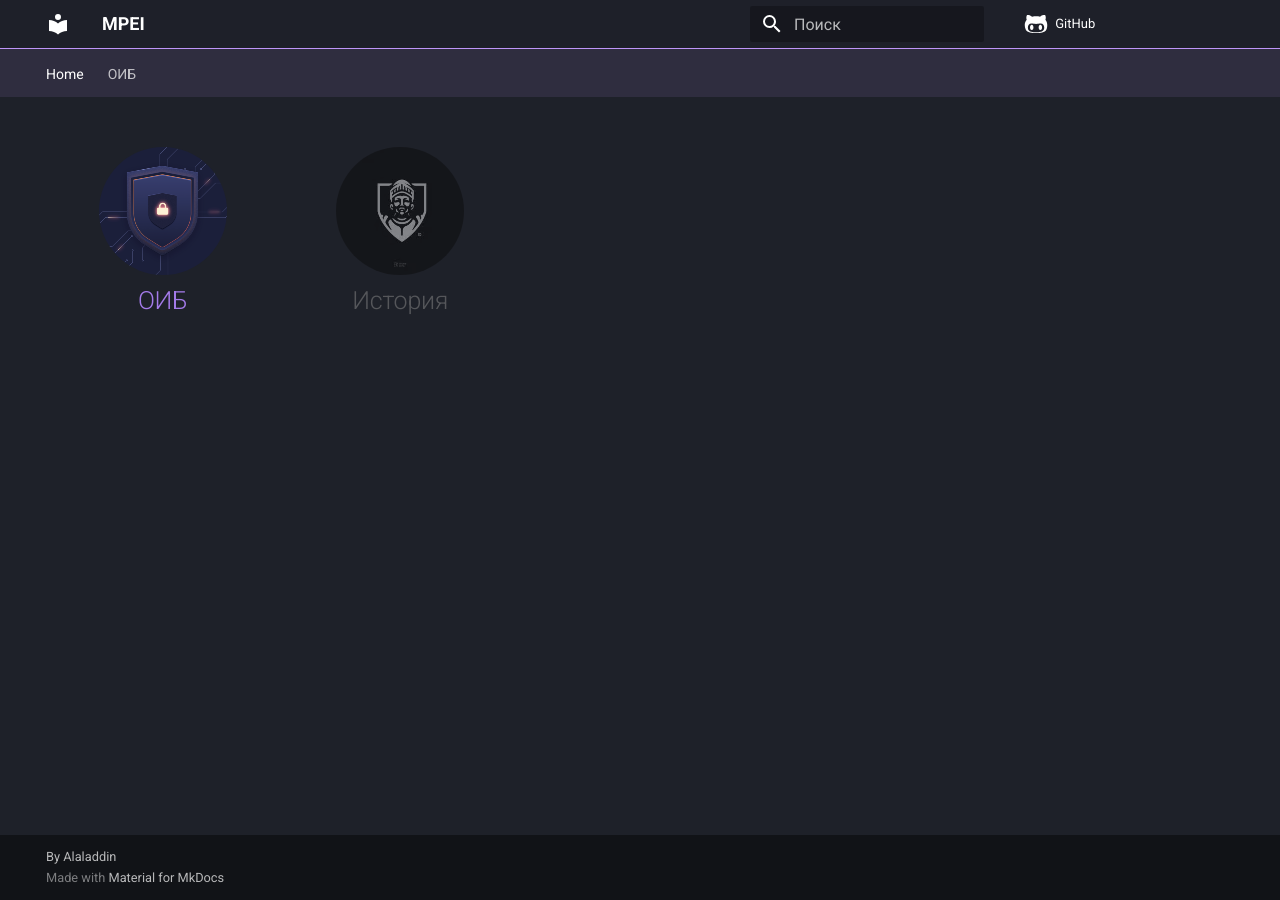
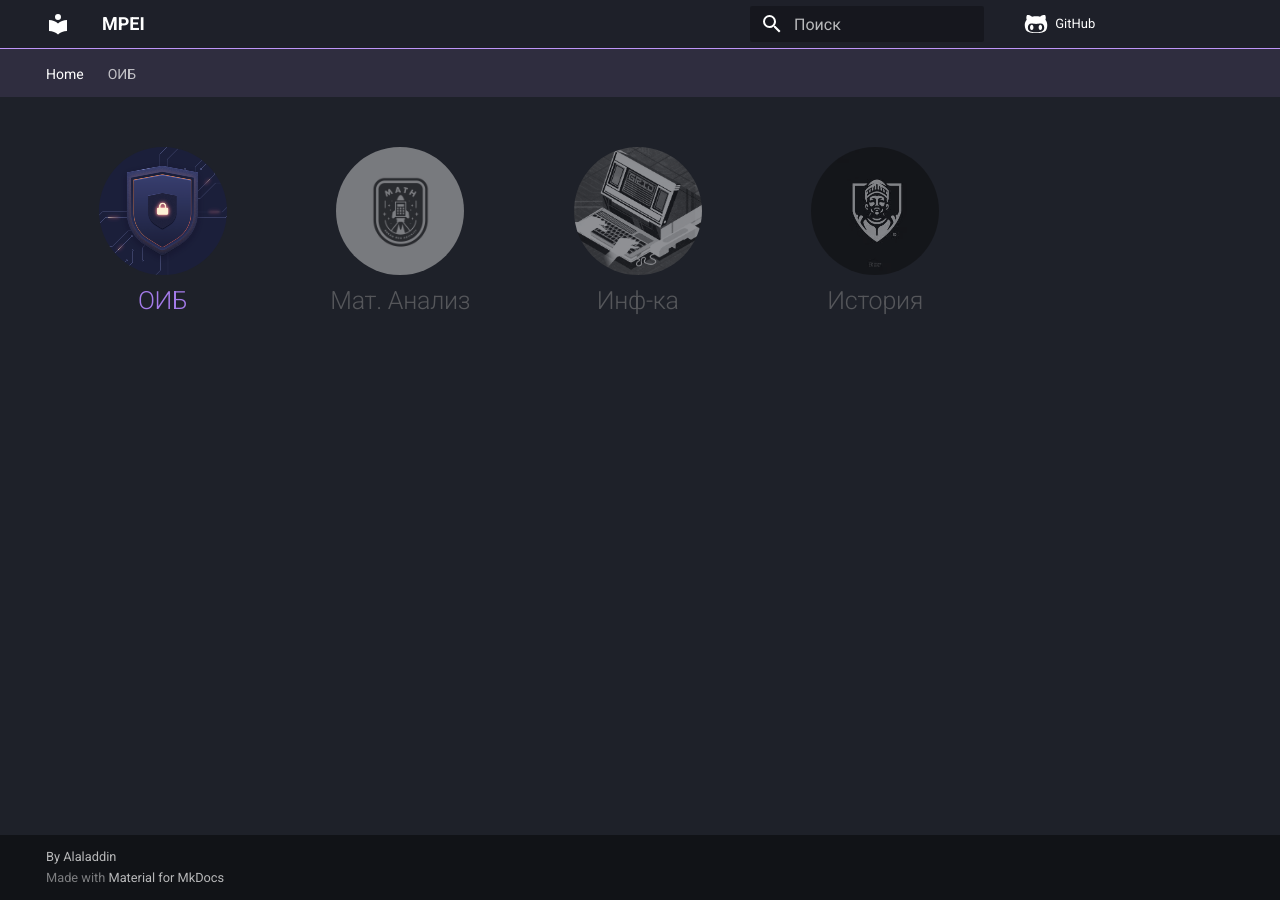
Before and after one commit to Alaladdin/MPEI, an MkDocs documentation site: the page built from docs/index.md, in a window 1280 px wide. Built offline with MkDocs 1.6.1 and Material for MkDocs 9.7.7, drawn with Linux system fonts in a browser that asks for light colours; comment, search, counter and statistics services are not loaded.

Commit message:
Доработана главная страница
- Добавлены новые ссылки на главную страницу:
	1. Информатика
	2. Математика
- Доработаны стили главной страницы

```diff
--- a/docs/assets/css/home.css
+++ b/docs/assets/css/home.css
@@ -1,7 +1,6 @@
 .md-sidebar {
   display: none;
 }
-
 .md-content {
   max-width: 100%;
 }
@@ -10,7 +9,7 @@
   display: grid;
   align-items: flex-start;
   grid-template-columns: 1fr 1fr;
-  grid-column-gap: 1rem;
+  grid-gap: 1rem;
 }
 .layout .cell {
   display: flex;
@@ -41,9 +40,15 @@
 }
 .layout .cell__title {
   margin: 0;
+  overflow: hidden;
 }
 
-@media (min-width: 60rem) {
+@media (max-width: 576px) {
+  .layout .cell__title {
+    font-size: 6vw;
+  }
+}
+@media (min-width: 992px) {
   .layout-2 {
     grid-template-columns: 1fr 1fr;
   }
--- a/docs/assets/css/scss/home.scss
+++ b/docs/assets/css/scss/home.scss
@@ -14,7 +14,7 @@
   display: grid;
   align-items: flex-start;
   grid-template-columns: 1fr 1fr;
-  grid-column-gap: 1rem;
+  grid-gap: 1rem;
 
   .cell {
     display: flex;
@@ -49,12 +49,22 @@
 
     &__title {
       margin: 0;
+      overflow: hidden;
     }
   }
 }
 
+@media (max-width: 576px) {
+  .layout {
+    .cell {
+      &__title {
+        font-size: 6vw;
+      }
+    }
+  }
+}
 
-@media (min-width: 60rem) {
+@media (min-width: 992px) {
   .layout {
     &-2 {
       grid-template-columns: 1fr 1fr;
--- a/docs/index.md
+++ b/docs/index.md
@@ -6,6 +6,16 @@ links:
         title: ОИБ
         icon: assets/img/oib.webp
         url: /oib/
+    math:
+        title: Мат. Анализ
+        icon: assets/img/math__orig.webp
+        url: /math/
+        not_ready: true
+    inf:
+        title: Инф-ка
+        icon: assets/img/informatics.webp
+        url: /inf/
+        not_ready: true
     history:
         title: История
         icon: assets/img/history.webp
```
Also changed, not shown: docs/assets/img/informatics.webp (added), docs/assets/img/informatics__orig.webp (added), docs/assets/img/math__orig.webp (added), 2 other files.
